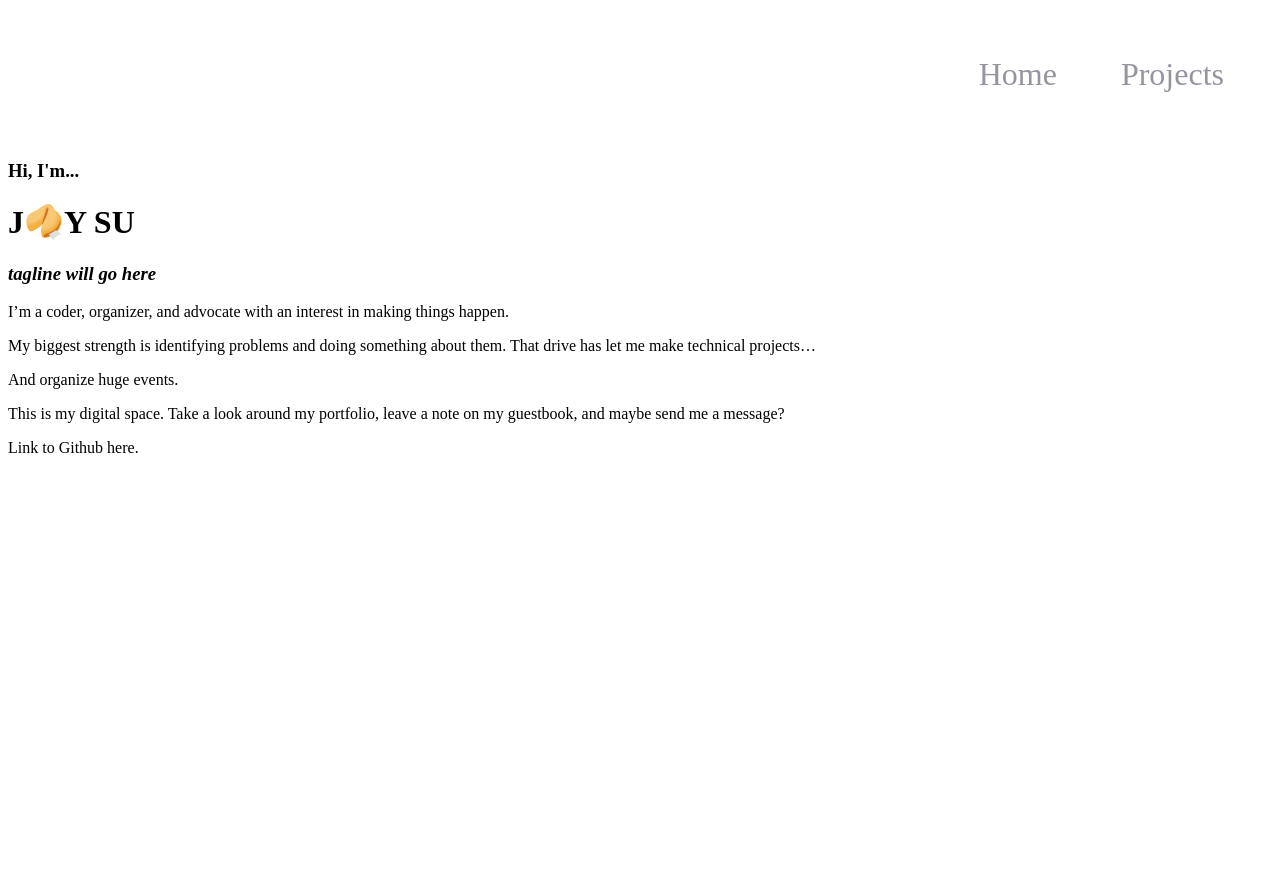
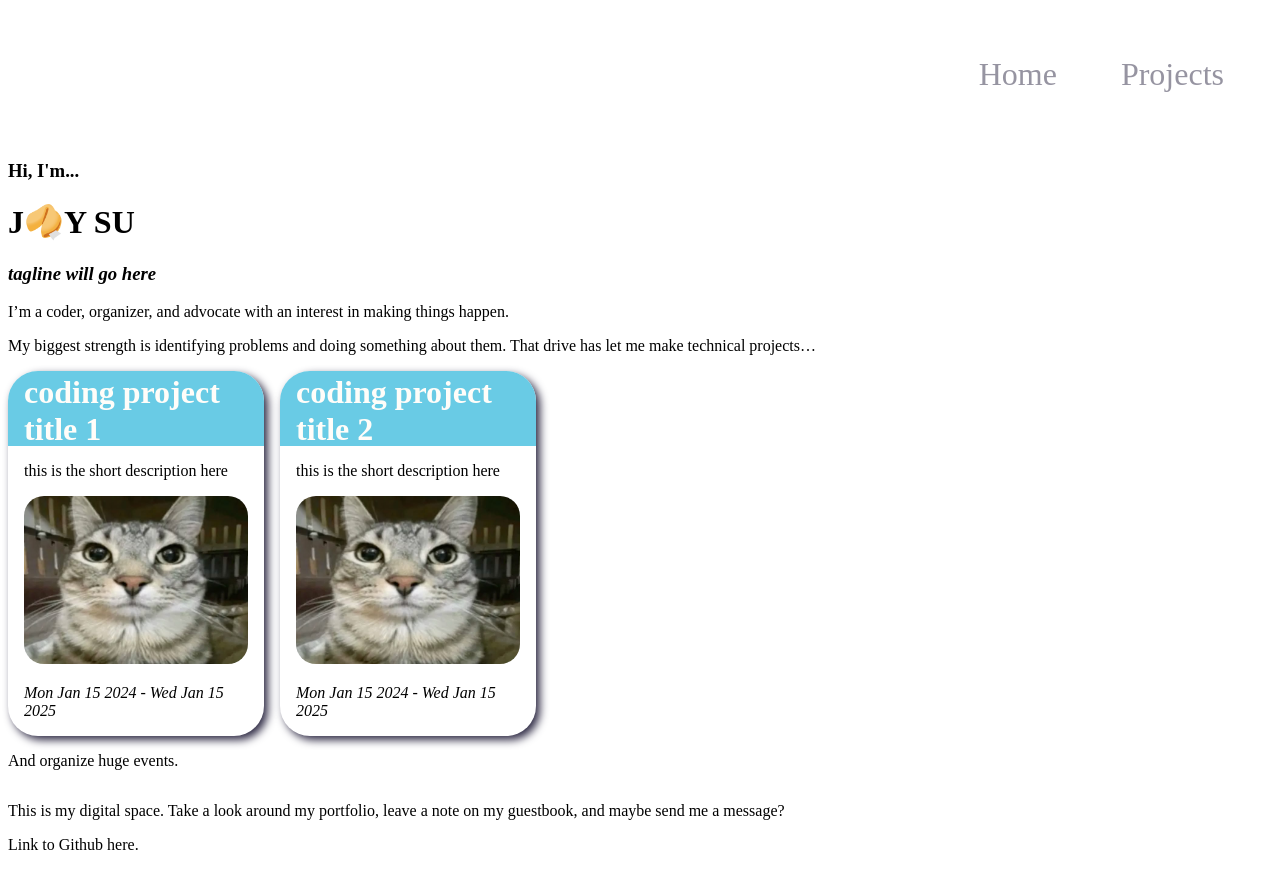
Before and after one commit to joysudo/personal-website, a React (Vite) app: page / in a window 1280 px wide. Before the commit the page ends 800 px from the top, so only its background shows below. Built offline with nearby package versions, Linux system fonts and the light colour scheme.

Commit message:
implement ProjectCard component

```diff
--- /dev/null
+++ b/src/components/ProjectCard.jsx
@@ -0,0 +1,17 @@
+const ProjectCard = ({ project }) => {
+
+  return (
+    <div className="project-card">
+      <div className="project-card-header">
+        <h1>{project.title}</h1>
+      </div>
+      <div className="project-card-content">
+        <p>{project.shortDescription}</p>
+        <img src={project.coverImage}/>
+        <p className="project-card-date">{project.startDate.toDateString() + " - " + project.endDate.toDateString()}</p>
+      </div>
+    </div>
+  );
+};
+
+export default ProjectCard;
--- a/src/data/ProjectsData.jsx
+++ b/src/data/ProjectData.jsx
@@ -1,4 +1,4 @@
-export const projectsData = {
+export const ProjectData = {
     coding: [
         {
             id: 1,
@@ -8,7 +8,7 @@ export const projectsData = {
             fullDescription: "this is the loooooooooong description",
             startDate: new Date(2024, 0, 15),
             endDate: new Date(2025, 0, 15),
-            coverImage: "/assets/placeholder.jpeg"
+            coverImage: "/placeholder.jpg"
         },
         {
             id: 2,
@@ -18,7 +18,7 @@ export const projectsData = {
             fullDescription: "this is the loooooooooong description",
             startDate: new Date(2024, 0, 15),
             endDate: new Date(2025, 0, 15),
-            coverImage: "/assets/placeholder.jpeg"
+            coverImage: "/placeholder.jpg"
         },
     ],
     teaching: [
@@ -30,7 +30,7 @@ export const projectsData = {
             fullDescription: "this is the loooooooooong description",
             startDate: new Date(2024, 0, 15),
             endDate: new Date(2025, 0, 15),
-            coverImage: "/assets/placeholder.jpeg"
+            coverImage: "/placeholder.jpg"
         },
         {
             id: 2,
@@ -40,7 +40,7 @@ export const projectsData = {
             fullDescription: "this is the loooooooooong description",
             startDate: new Date(2024, 0, 15),
             endDate: new Date(2025, 0, 15),
-            coverImage: "/assets/placeholder.jpeg"
+            coverImage: "/placeholder.jpg"
         },
     ],
     events: [
@@ -52,7 +52,7 @@ export const projectsData = {
             fullDescription: "this is the loooooooooong description",
             startDate: new Date(2024, 0, 15),
             endDate: new Date(2025, 0, 15),
-            coverImage: "/assets/placeholder.jpeg"
+            coverImage: "/placeholder.jpg"
         },
         {
             id: 2,
@@ -62,7 +62,7 @@ export const projectsData = {
             fullDescription: "this is the loooooooooong description",
             startDate: new Date(2024, 0, 15),
             endDate: new Date(2025, 0, 15),
-            coverImage: "/assets/placeholder.jpeg"
+            coverImage: "/placeholder.jpg"
         },
     ],
     research: [
@@ -74,7 +74,7 @@ export const projectsData = {
             fullDescription: "this is the loooooooooong description",
             startDate: new Date(2024, 0, 15),
             endDate: new Date(2025, 0, 15),
-            coverImage: "/assets/placeholder.jpeg"
+            coverImage: "/placeholder.jpg"
         },
         {
             id: 2,
@@ -84,7 +84,7 @@ export const projectsData = {
             fullDescription: "this is the loooooooooong description",
             startDate: new Date(2024, 0, 15),
             endDate: new Date(2025, 0, 15),
-            coverImage: "/assets/placeholder.jpeg"
+            coverImage: "/placeholder.jpg"
         },
     ]
 }
--- a/src/index.css
+++ b/src/index.css
@@ -6,6 +6,8 @@
 	--default-dark: #2f2b45;
 	--default-light: #fffdf9;
 }
+
+/* NAVIGATION BAR STUFF */
 
 nav {
 	width: 100%;
@@ -36,3 +38,53 @@ nav {
 	text-decoration: underline;
 	text-decoration-style: wavy;
 }
+
+/* PROJECT CARD COMPONENT STUFF */
+.project-card {
+	border-radius: 30px; /*stolen from figma file*/
+	overflow: hidden;
+	box-shadow: 0.25rem 0.25rem 0.5rem var(--default-dark);
+	transition: 0.3s all;
+	max-width: 20vw;
+}
+
+.project-card:hover {
+	transform: translateY(-0.5rem);
+}
+
+.project-card-header {
+	height: 75px; /* stolen from figma file, 75px */
+	background-color: var(--default-blue);
+	color: var(--default-light);
+	display: flex;
+	flex-direction: column;
+	justify-content: center;
+	padding: 0 1rem;
+}
+
+.project-card-header h1 {
+	margin-top: 0;
+	margin-bottom: -0.25rem;
+}
+
+.project-card-content {
+	padding: 0 1rem;
+}
+
+.project-card img {
+	border-radius: 20px;
+	max-width: 100%;
+	aspect-ratio: 4/3;
+	object-fit: cover;
+}
+
+.project-card-date {
+	font-style: italic;
+}
+
+/* HOMEPAGE: INFO SECTION */
+.info-cards {
+	display: flex;
+	flex-direction: row;
+	gap: 1rem;
+}
--- a/src/pages/Home.jsx
+++ b/src/pages/Home.jsx
@@ -1,3 +1,7 @@
+import { ProjectData } from "../data/ProjectData.jsx";
+import ProjectCard from "../components/ProjectCard.jsx";
+import React from 'react';
+
 const Home = () => {
 	return (
 		<>
@@ -11,13 +15,13 @@ const Home = () => {
 					<p>I’m a  coder, organizer, and advocate with an interest in making things happen.</p>
 					<p>My biggest strength is identifying problems and doing something about them. That drive has let me make technical projects…</p>
 					<div className="info-cards">
-						{/* put card custom component here? */}
-						{/* put card custom component here? */}
+						<ProjectCard project={ProjectData.coding[0]}/>
+						<ProjectCard project={ProjectData.coding[1]}/>
 					</div>
 					<p>And organize huge events.</p>
 					<div className="info-cards">
-						{/* put card custom component here? */}
-						{/* put card custom component here? */}
+						{/* <ProjectCard project={ProjectData.events[0]}/>
+						<ProjectCard project={ProjectData.teaching[0]}/> */}
 					</div>
 				</div>
 				<div className="info-illustrations">
```
